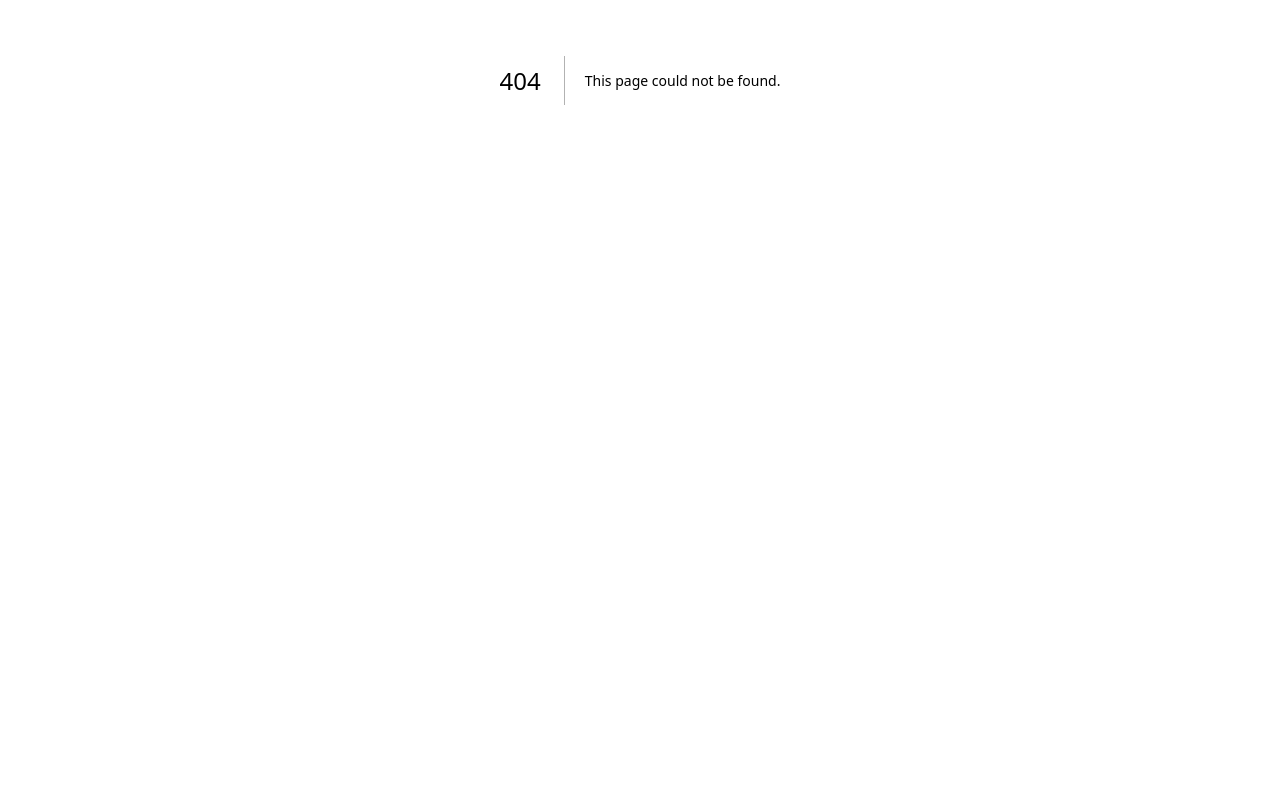
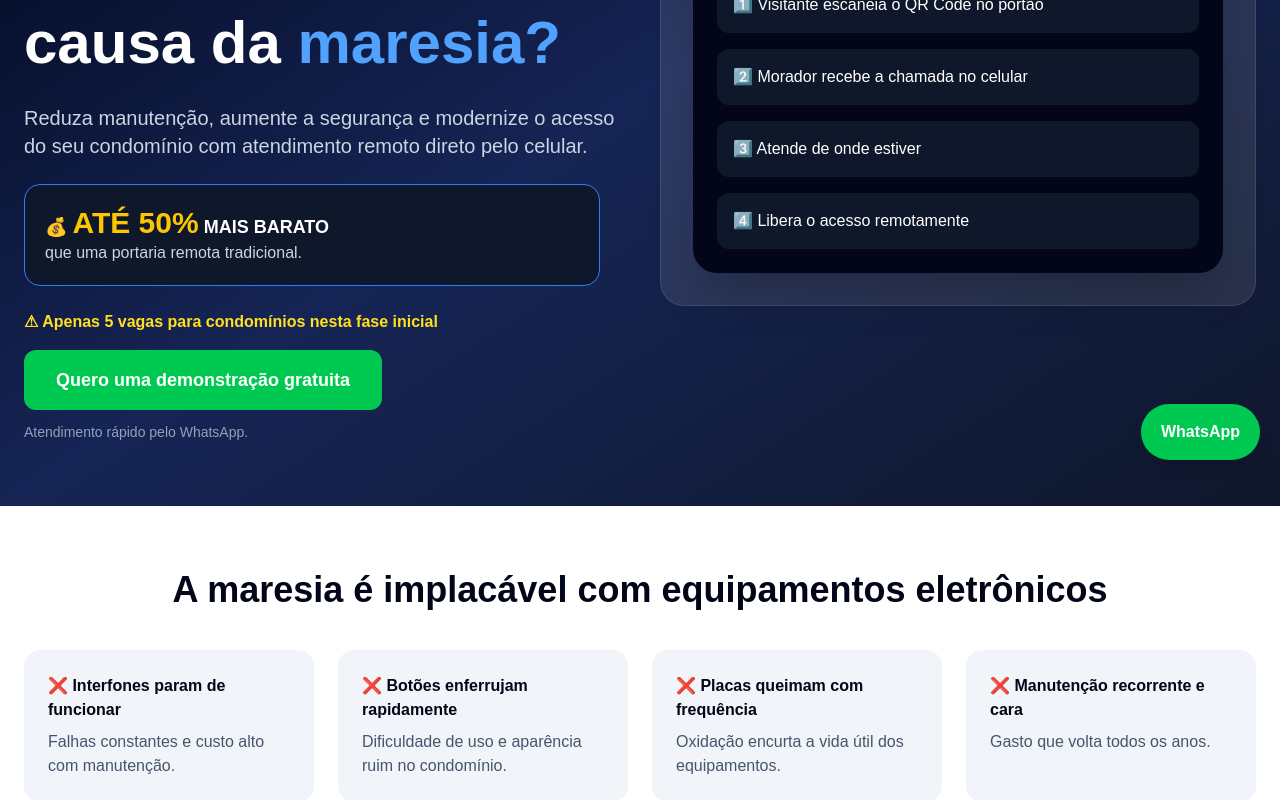
Before and after one commit to mullerjoao1-tech/qr-porteiro, a Next.js app: page /litoral in a window 1280 px wide. Before the commit this address had no page. Shown: the part 320-1120 px from the top of the page. Before the commit the page ends 800 px from the top, so only its background shows below. Built offline with nearby package versions, Linux system fonts and the light colour scheme.

Commit message:
Landing litoral pronta

```diff
--- /dev/null
+++ b/app/litoral/page.tsx
@@ -0,0 +1,230 @@
+export default function LitoralPage() {
+  const whatsapp =
+    "https://wa.me/5541999821219?text=Ol%C3%A1!%20Quero%20uma%20demonstra%C3%A7%C3%A3o%20gratuita%20do%20QR%20Acesso%20para%20condom%C3%ADnios%20no%20litoral.";
+
+  return (
+    <main className="min-h-screen bg-slate-950 text-white">
+      <section className="relative overflow-hidden bg-gradient-to-br from-slate-950 via-blue-950 to-slate-900 px-6 py-16">
+        <div className="max-w-7xl mx-auto grid lg:grid-cols-2 gap-10 items-center">
+          <div>
+            <p className="text-blue-300 font-semibold mb-3">
+              QR ACESSO LITORAL
+            </p>
+
+            <h1 className="text-4xl md:text-6xl font-bold leading-tight mb-6">
+              Seu interfone ou porteiro eletrônico vive estragando por causa da{" "}
+              <span className="text-blue-400">maresia?</span>
+            </h1>
+
+            <p className="text-xl text-slate-300 mb-6">
+              Reduza manutenção, aumente a segurança e modernize o acesso do
+              seu condomínio com atendimento remoto direto pelo celular.
+            </p>
+
+            <div className="bg-slate-900 border border-blue-500 rounded-2xl p-5 mb-6 max-w-xl">
+              <p className="text-lg">
+                💰{" "}
+                <span className="text-yellow-400 font-bold text-3xl">
+                  ATÉ 50%
+                </span>{" "}
+                <strong>MAIS BARATO</strong>
+              </p>
+              <p className="text-slate-300">
+                que uma portaria remota tradicional.
+              </p>
+            </div>
+
+            <p className="text-yellow-300 font-semibold mb-4">
+              ⚠ Apenas 5 vagas para condomínios nesta fase inicial
+            </p>
+
+            <a
+              href={whatsapp}
+              target="_blank"
+              rel="noreferrer"
+              className="inline-block bg-green-500 hover:bg-green-600 text-white px-8 py-4 rounded-xl text-lg font-bold"
+            >
+              Quero uma demonstração gratuita
+            </a>
+
+            <p className="text-sm text-slate-400 mt-3">
+              Atendimento rápido pelo WhatsApp.
+            </p>
+          </div>
+
+          <div className="bg-white/10 rounded-3xl p-8 border border-white/10">
+            <div className="bg-slate-950 rounded-3xl p-6 text-center shadow-2xl">
+              <p className="text-blue-300 font-bold mb-4">COMO FUNCIONA</p>
+
+              <div className="grid gap-4 text-left">
+                <div className="bg-slate-900 rounded-xl p-4">
+                  1️⃣ Visitante escaneia o QR Code no portão
+                </div>
+                <div className="bg-slate-900 rounded-xl p-4">
+                  2️⃣ Morador recebe a chamada no celular
+                </div>
+                <div className="bg-slate-900 rounded-xl p-4">
+                  3️⃣ Atende de onde estiver
+                </div>
+                <div className="bg-slate-900 rounded-xl p-4">
+                  4️⃣ Libera o acesso remotamente
+                </div>
+              </div>
+            </div>
+          </div>
+        </div>
+      </section>
+
+      {/* DOR */}
+      <section className="bg-white text-slate-950 px-6 py-16">
+        <div className="max-w-7xl mx-auto">
+          <h2 className="text-3xl md:text-4xl font-bold text-center mb-10">
+            A maresia é implacável com equipamentos eletrônicos
+          </h2>
+
+          <div className="grid md:grid-cols-4 gap-6">
+            <div className="bg-slate-100 rounded-2xl p-6">
+              ❌ <strong>Interfones param de funcionar</strong>
+              <p className="text-slate-600 mt-2">
+                Falhas constantes e custo alto com manutenção.
+              </p>
+            </div>
+
+            <div className="bg-slate-100 rounded-2xl p-6">
+              ❌ <strong>Botões enferrujam rapidamente</strong>
+              <p className="text-slate-600 mt-2">
+                Dificuldade de uso e aparência ruim no condomínio.
+              </p>
+            </div>
+
+            <div className="bg-slate-100 rounded-2xl p-6">
+              ❌ <strong>Placas queimam com frequência</strong>
+              <p className="text-slate-600 mt-2">
+                Oxidação encurta a vida útil dos equipamentos.
+              </p>
+            </div>
+
+            <div className="bg-slate-100 rounded-2xl p-6">
+              ❌ <strong>Manutenção recorrente e cara</strong>
+              <p className="text-slate-600 mt-2">
+                Gasto que volta todos os anos.
+              </p>
+            </div>
+          </div>
+        </div>
+      </section>
+
+      {/* SOLUÇÃO */}
+      <section className="bg-slate-50 text-slate-950 px-6 py-16">
+        <div className="max-w-7xl mx-auto">
+          <h2 className="text-3xl md:text-4xl font-bold text-center mb-10">
+            Menos hardware exposto. Mais tecnologia no celular.
+          </h2>
+
+          <div className="grid md:grid-cols-4 gap-6 text-center">
+            <div className="bg-white rounded-2xl p-6 shadow">
+              <div className="text-4xl mb-4">📱</div>
+              <strong>Atendimento remoto</strong>
+              <p className="text-slate-600 mt-2">
+                O morador atende visitantes de onde estiver.
+              </p>
+            </div>
+
+            <div className="bg-white rounded-2xl p-6 shadow">
+              <div className="text-4xl mb-4">🚪</div>
+              <strong>Abertura remota</strong>
+              <p className="text-slate-600 mt-2">
+                Liberação de acesso direto pelo celular.
+              </p>
+            </div>
+
+            <div className="bg-white rounded-2xl p-6 shadow">
+              <div className="text-4xl mb-4">🧂</div>
+              <strong>Menos impacto da maresia</strong>
+              <p className="text-slate-600 mt-2">
+                Menos dependência de equipamentos externos complexos.
+              </p>
+            </div>
+
+            <div className="bg-white rounded-2xl p-6 shadow">
+              <div className="text-4xl mb-4">💰</div>
+              <strong>Até 50% mais barato</strong>
+              <p className="text-slate-600 mt-2">
+                Comparado à portaria remota tradicional.
+              </p>
+            </div>
+          </div>
+        </div>
+      </section>
+
+      {/* BENEFÍCIOS */}
+      <section className="bg-white text-slate-950 px-6 py-16">
+        <div className="max-w-7xl mx-auto">
+          <h2 className="text-3xl md:text-4xl font-bold text-center mb-10">
+            Ideal para condomínios do litoral
+          </h2>
+
+          <div className="grid md:grid-cols-2 gap-6">
+            <div className="bg-blue-50 border border-blue-100 rounded-2xl p-6">
+              ✅ Sem obras e sem passar cabos pelo condomínio
+            </div>
+
+            <div className="bg-blue-50 border border-blue-100 rounded-2xl p-6">
+              ✅ Atendimento de visitantes, entregas e prestadores
+            </div>
+
+            <div className="bg-blue-50 border border-blue-100 rounded-2xl p-6">
+              ✅ Mais praticidade para imóveis de praia
+            </div>
+
+            <div className="bg-blue-50 border border-blue-100 rounded-2xl p-6">
+              ✅ Ótimo para moradores que ficam fora boa parte do ano
+            </div>
+          </div>
+        </div>
+      </section>
+
+      {/* CTA FINAL */}
+      <section className="bg-gradient-to-r from-blue-950 to-slate-950 px-6 py-20 text-center">
+        <h2 className="text-4xl md:text-5xl font-bold mb-6">
+          Piloto em Guaratuba e litoral do Paraná
+        </h2>
+
+        <p className="text-xl text-slate-300 max-w-3xl mx-auto mb-8">
+          Estamos selecionando condomínios para demonstração inicial com
+          condições especiais.
+        </p>
+
+        <div className="grid md:grid-cols-4 gap-4 max-w-5xl mx-auto mb-10">
+          <div className="bg-white/10 rounded-xl p-4">
+            ✅ Sem instalação complexa
+          </div>
+          <div className="bg-white/10 rounded-xl p-4">
+            ✅ Sem passar fios pelo condomínio
+          </div>
+          <div className="bg-white/10 rounded-xl p-4">✅ Mais segurança</div>
+          <div className="bg-white/10 rounded-xl p-4">✅ Suporte próximo</div>
+        </div>
+
+        <a
+          href={whatsapp}
+          target="_blank"
+          rel="noreferrer"
+          className="inline-block bg-green-500 hover:bg-green-600 px-10 py-5 rounded-xl text-xl font-bold"
+        >
+          Solicitar demonstração gratuita
+        </a>
+      </section>
+
+      {/* BOTÃO FIXO */}
+      <a
+        href={whatsapp}
+        target="_blank"
+        rel="noreferrer"
+        className="fixed bottom-5 right-5 bg-green-500 hover:bg-green-600 px-5 py-4 rounded-full font-bold shadow-lg"
+      >
+        WhatsApp
+      </a>
+    </main>
+  );
+}
```
